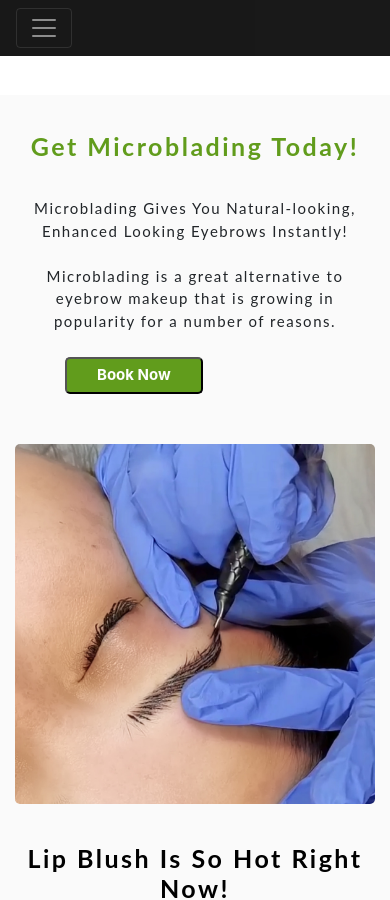
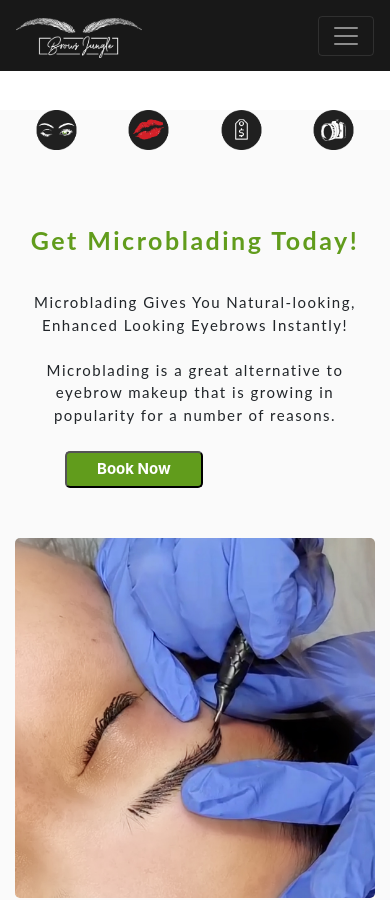
Before and after one commit to Juzva8/browsJungle, a React (Create React App) app: page / in a window 390 px wide. Shown: the top 900 px of the page. Built offline with nearby package versions, Linux system fonts and the light colour scheme; a web font is replaced by a local one.

Commit message:
navbar logo

```diff
--- a/src/Components/Navbar/Navbar.css
+++ b/src/Components/Navbar/Navbar.css
@@ -64,14 +64,11 @@ a:hover{
     align-content: flex-end;
   }
 
-
   .navbar-logo {
-    display: none;
-  /* margin: 0px;
-  display: flex-start;
-  justify-content: space-between;
-  padding-top: 0px;
+  margin: 0px;
+  display: flex;
+  padding-top: 10px;
   height: 55px;
-  background-color: transparent; */
+  background-color: transparent;
   }
 }
--- a/src/pages/Home/Home.js
+++ b/src/pages/Home/Home.js
@@ -18,7 +18,7 @@ import NeedToKnow from '../../Components/NeedToKnow/NeedToKnow';
             <span className="emphasis-1">Let's Enhance And Highlight Your Natural Beauty!</span>
           </h1>
         </div>
-        {/* <ServicesComponent /> */}
+        <ServicesComponent />
         <Row className="Home__row" >
             <Col>
           <h3 className="Home__h3">
@@ -70,11 +70,11 @@ import NeedToKnow from '../../Components/NeedToKnow/NeedToKnow';
           </h2>
         </Row>
         <Row className="Home__row__3" >
-        {/* <Col id="Home__R2__col2" xl="5">
+        <Col id="Home__R2__col2" xl="5">
         <InlineWidget url="https://calendly.com/browsjungle/5hours?month=2022-01" />
-          </Col> */}
+          </Col>
             <Col xl="10">
-          {/* < NeedToKnow /> */}
+          < NeedToKnow />
           </Col>
           </Row>
           <Row className="Home__row" >
```
